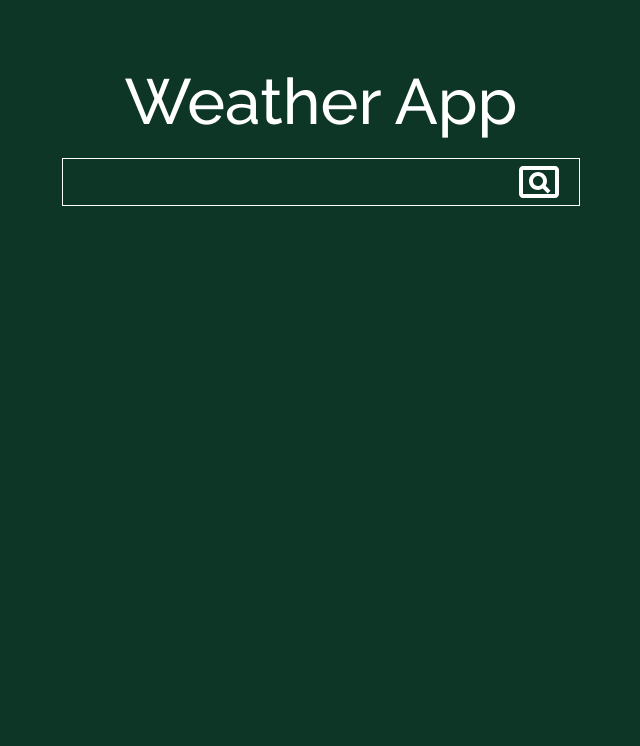
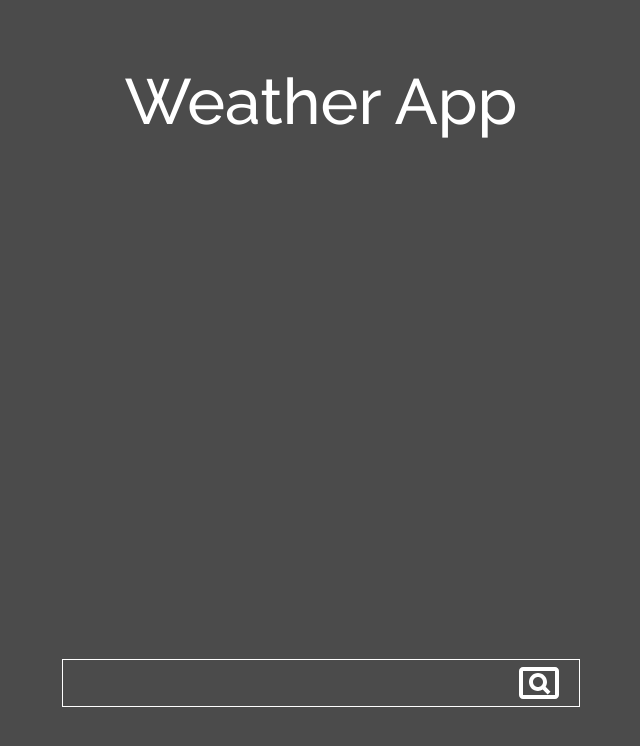
Before and after one commit to apacz1/weather-app, a website built with Vite: page index.html in a window 1280 px wide. Shown: the whole page, without its empty margins (319-959 px from the left). Built offline with nearby package versions, Linux system fonts and the light colour scheme.

Commit message:
finished stylying app

```diff
--- a/src/style.css
+++ b/src/style.css
@@ -5,7 +5,7 @@ html,
 }
 
 body {
-  background-color: rgb(14, 54, 39);
+  background-color: rgb(75, 75, 75);
   font-family: "Raleway", sans-serif;
   font-optical-sizing: auto;
   font-weight: 500;
@@ -23,6 +23,7 @@ body {
   height: 3rem;
   margin: auto;
   position: relative;
+  bottom: 10%;
 }
 
 .title-wrapper {
@@ -31,7 +32,9 @@ body {
 
 .title-wrapper h1,
 .input-wrapper svg,
-.input-wrapper input {
+.input-wrapper input,
+.city-wrapper h2,
+.city-wrapper div {
   color: white;
 }
 .title-wrapper h1 {
@@ -48,10 +51,42 @@ body {
 }
 
 .input-wrapper input {
-  background-color: rgb(14, 54, 39);
+  background-color: rgb(75, 75, 75);
   border: 1px solid white;
   flex: 1;
   font-size: 2rem;
   text-align: center;
   padding: 0 3rem;
 }
+
+#app {
+  height: 65vh;
+  display: flex;
+  width: 70%;
+  padding: 0 15%;
+  justify-content: center;
+}
+
+.city-wrapper *,
+.city-wrapper {
+  display: flex;
+  justify-content: center;
+}
+.city-wrapper {
+  flex-direction: column;
+  align-items: center;
+}
+
+.info-wrapper p {
+  flex: 1;
+  align-items: center;
+}
+
+.city-wrapper h2 {
+  font-size: 3rem;
+}
+
+.city-wrapper p,
+.temp {
+  font-size: 2rem;
+}
```
